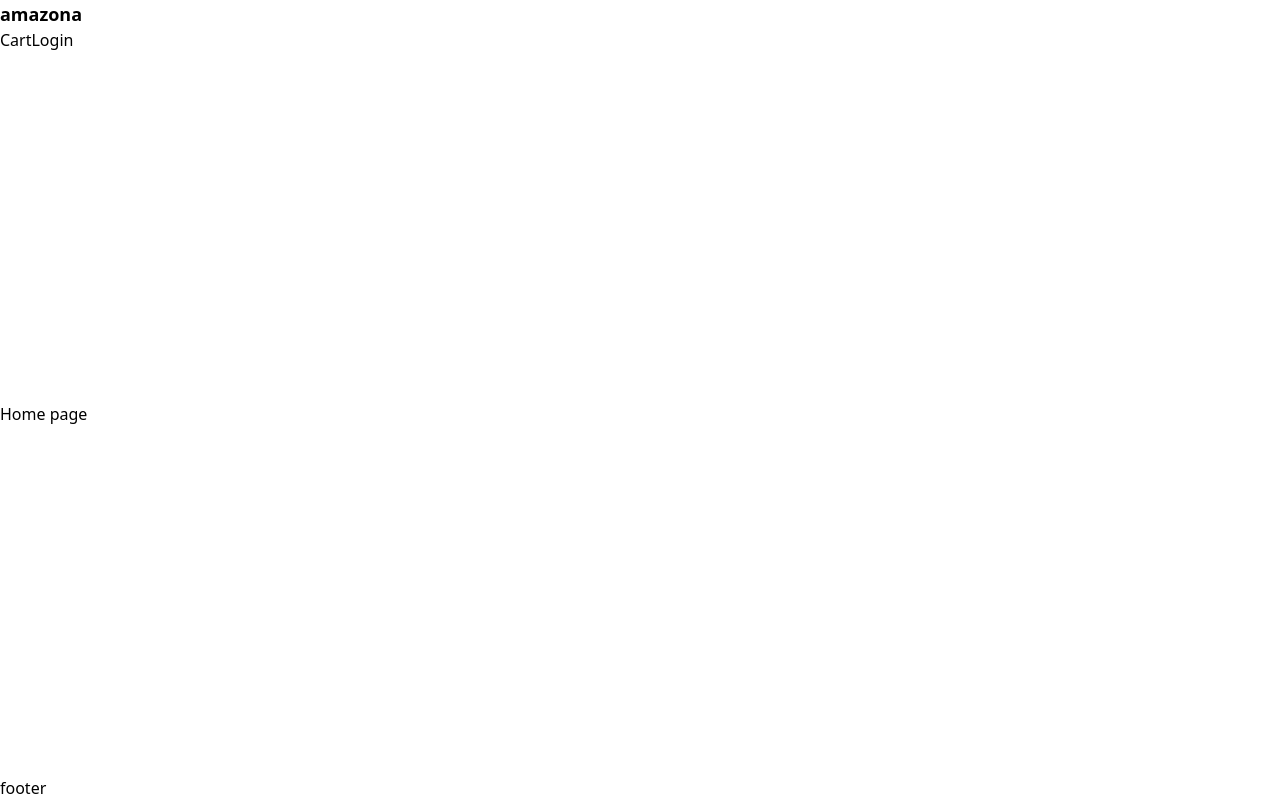
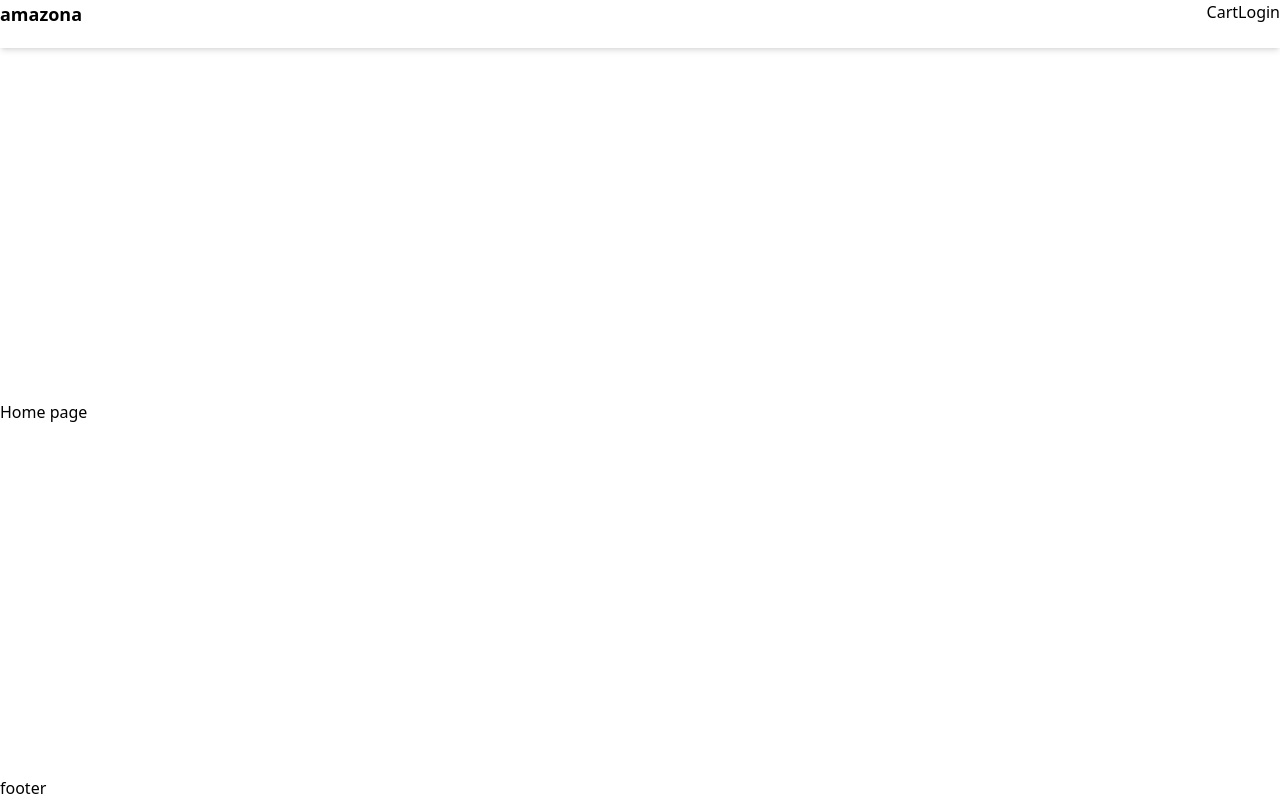
Before and after one commit to capmahin/Project-amazone, a Next.js app: page / in a window 1280 px wide. Built offline with nearby package versions, Linux system fonts and the light colour scheme.

Commit message:
add nav and add classs plus shadow-md

```diff
--- a/components/Layout.js
+++ b/components/Layout.js
@@ -14,7 +14,7 @@ export default function Layout({ title,children}) {
 
     <div className="flex min-h-screen flex-col justify-between">
         <header>
-          <nav>
+          <nav className="flex h-12 justify-between shadow-md">
             <Link legacyBehavior href="/">
                 <a className="text-lg font-bold">amazona</a>
             </Link>
```
